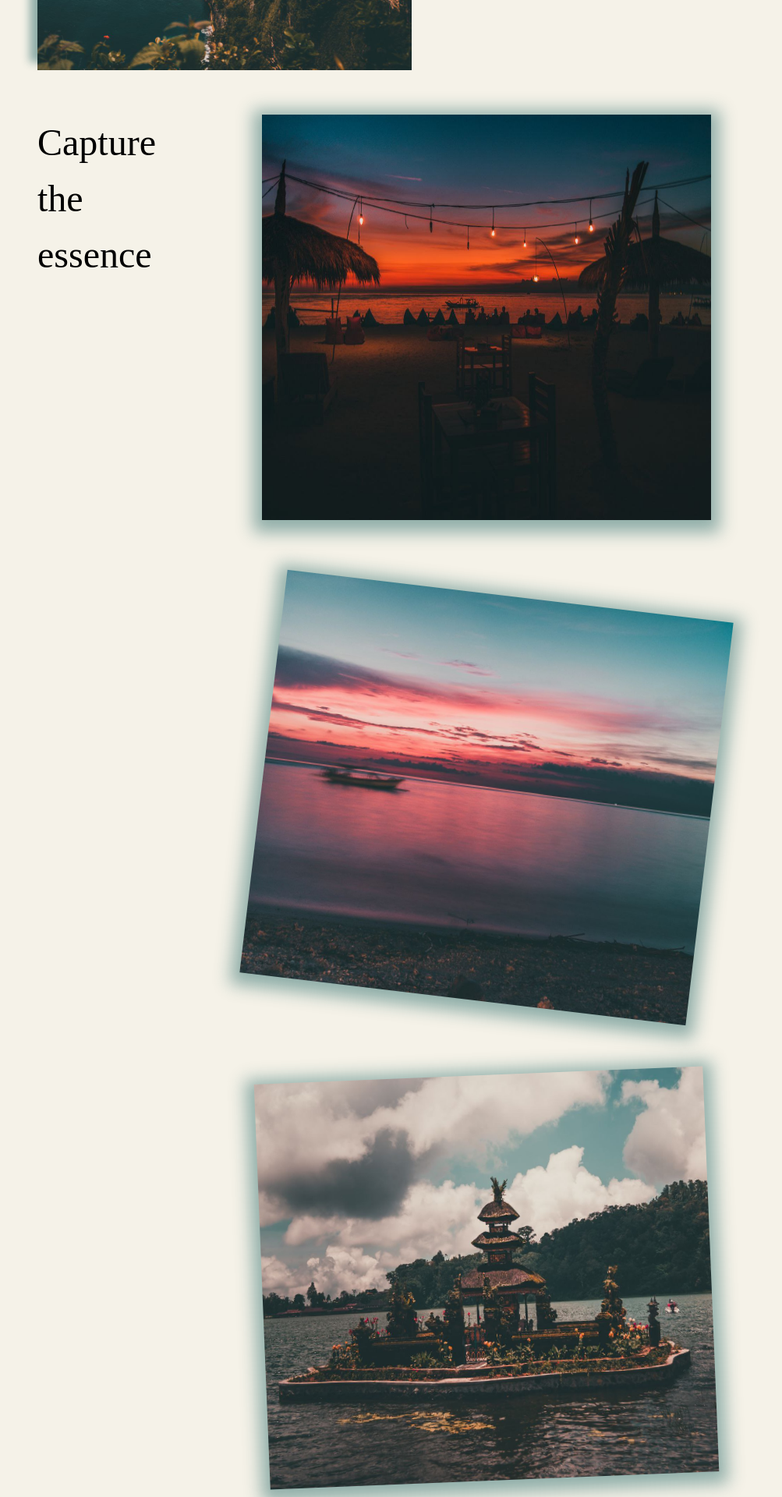
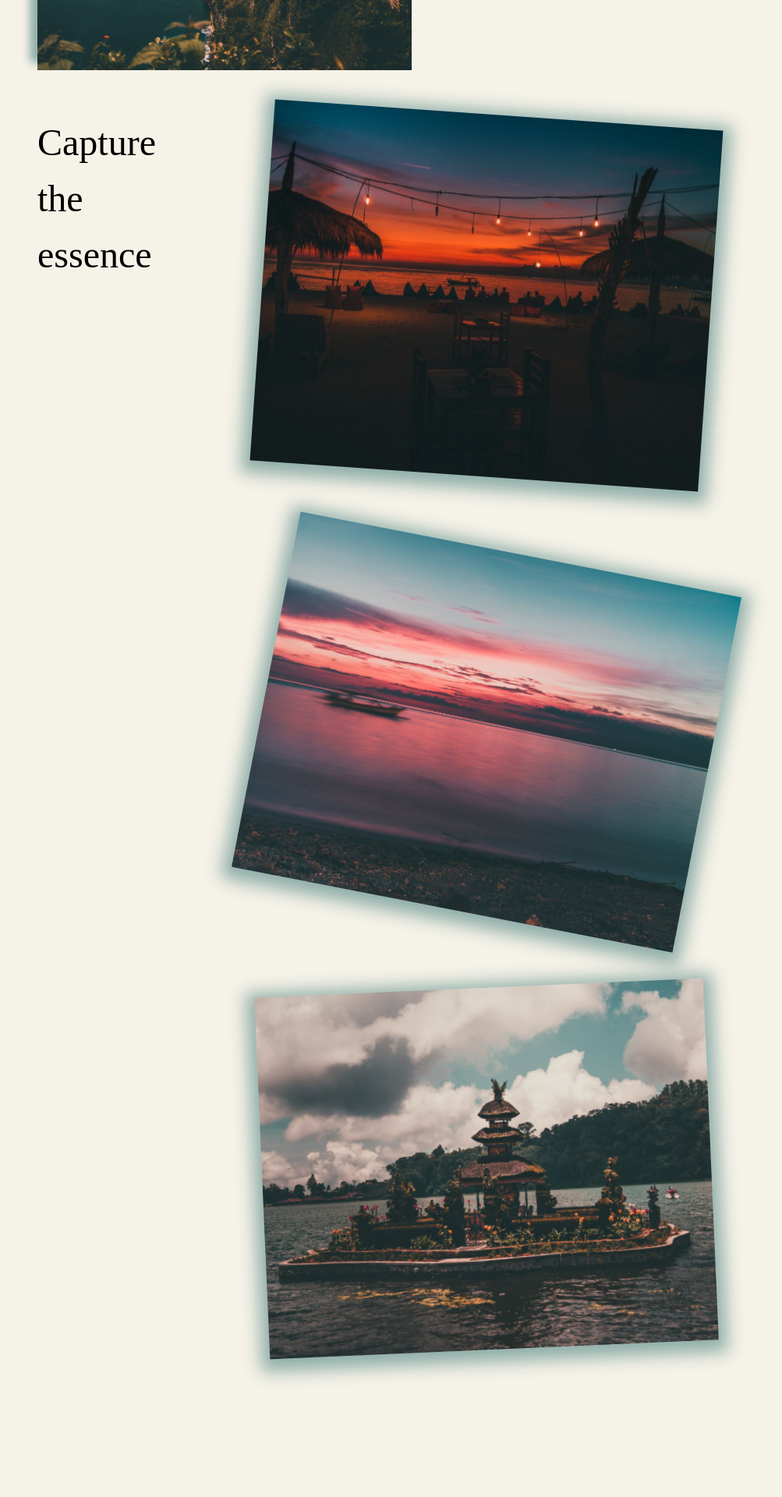
Before and after one commit to Dionyzian/Photography-Portfolio-Haithem-Djeddai-, a React (Vite) app: page / in a window 1280 px wide. Shown: the part 2460-4380 px from the top of the page at 78% size, without its empty margins (92-1095 px from the left). Built offline with nearby package versions, Linux system fonts and the light colour scheme; a web font is replaced by a local one.

Commit message:
modified rotations and height for the stacked pics

```diff
--- a/src/App.jsx
+++ b/src/App.jsx
@@ -67,9 +67,9 @@ function App() {
           <p className='sticky top-[10rem] z-0 h-[65vh] mb-[6rem] text-[3rem]' >Capture <br /> the <br /> essence</p>
 
           <motion.div ref={ref} style={{ rotate }} className="flex-col justify-between  mx-auto min-h-[450vh] max-w-[48vw]">
-            <motion.img className='sticky top-[7rem] z-0 w-[45vw] shadow-3  h-[65vh] mb-[6rem]' src={img5} alt="" />
-            <motion.img className='sticky top-[7rem] z-1 w-[45vw] shadow-3 rotate-[6.78deg] h-[65vh] mb-[6rem]' src={img6} alt="" />
-            <motion.img className='sticky top-[7rem] z-2 w-[45vw] shadow-3 rotate-[-2.33deg] h-[65vh] mb-[6rem]' src={img7} alt="" />
+            <motion.img className='sticky top-[7rem] z-0 w-[45vw] shadow-3 rotate-[4deg] h-[58vh] mb-[6rem]' src={img5} alt="" />
+            <motion.img className='sticky top-[7rem] z-1 w-[45vw] shadow-3 rotate-[11deg] h-[58vh] mb-[6rem]' src={img6} alt="" />
+            <motion.img className='sticky top-[7rem] z-2 w-[45vw] shadow-3 rotate-[-2.5deg] h-[58vh] mb-[6rem]' src={img7} alt="" />
           </motion.div>
         </div>
 
```
